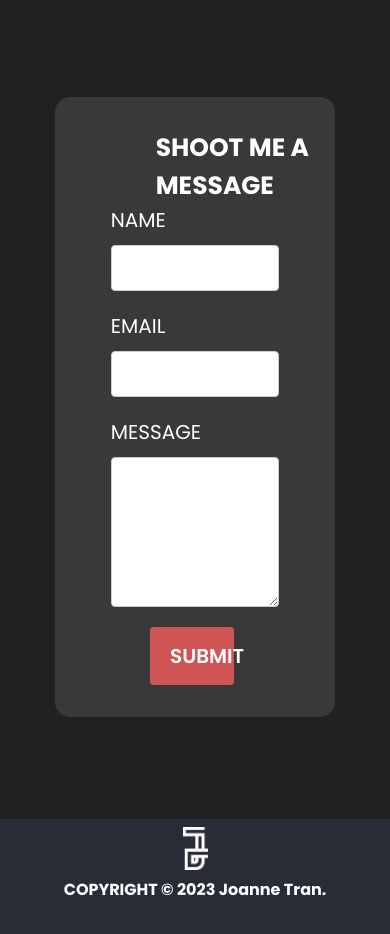
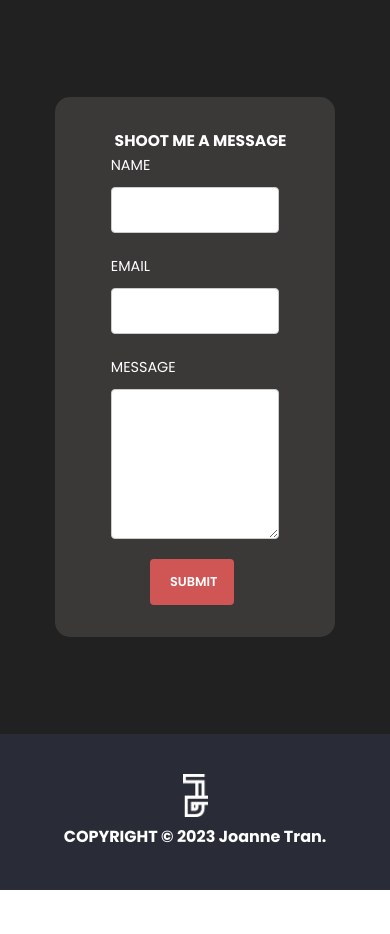
Before and after one commit to joanneberk/myPersonalWebsite, a plain HTML site: page contact.html in a window 390 px wide. Shown: the part 860-1794 px from the top of the page. After the commit the page ends 1750 px from the top, so only its background shows below. Drawn offline with Linux system fonts and the light colour scheme.

Commit message:
added more media queries

```diff
--- a/contact.css
+++ b/contact.css
@@ -179,3 +179,26 @@ label {
     margin-left: 36%;
     text-transform: uppercase;
 }
+
+@media only screen and (max-width: 600px){
+    .joanne h1 {
+        font-size: 40px;
+        text-align: center;
+    }
+    #messageHead{
+        font-size: 97%;
+        margin-left: 60px;
+    }
+    label{
+        font-size: 90%;
+    }
+    .submitButton {
+        font-size: 80%;
+    }
+    footer div {
+        padding-top: 40px;
+    }
+    .background{
+        margin-bottom:-85px;
+    }
+}
--- a/main.css
+++ b/main.css
@@ -350,7 +350,7 @@ footer div {
         margin-left: 21%;
     }
     .contact{
-        margin-top: -50px;
+        margin-top: -90px;
         text-align: center;
     }
     .contact2{
@@ -378,6 +378,8 @@ footer div {
     }
     .inner1 h4, h3{
         text-align: center;
-
+    }
+    footer div {
+        padding-top: 40px;
     }
 }
--- a/work.css
+++ b/work.css
@@ -189,3 +189,18 @@ button:hover{
     transform: translatey(-.1em);
     cursor: pointer;
 }
+
+@media only screen and (max-width: 600px){
+    .joanne h1 {
+        font-size: 40px;
+    }
+    .portImgBlock{
+        margin-bottom: 5%;
+    }
+    .title {
+        margin-left: 7%;
+    }
+    footer div {
+        padding-top: 40px;
+    }
+}
```
